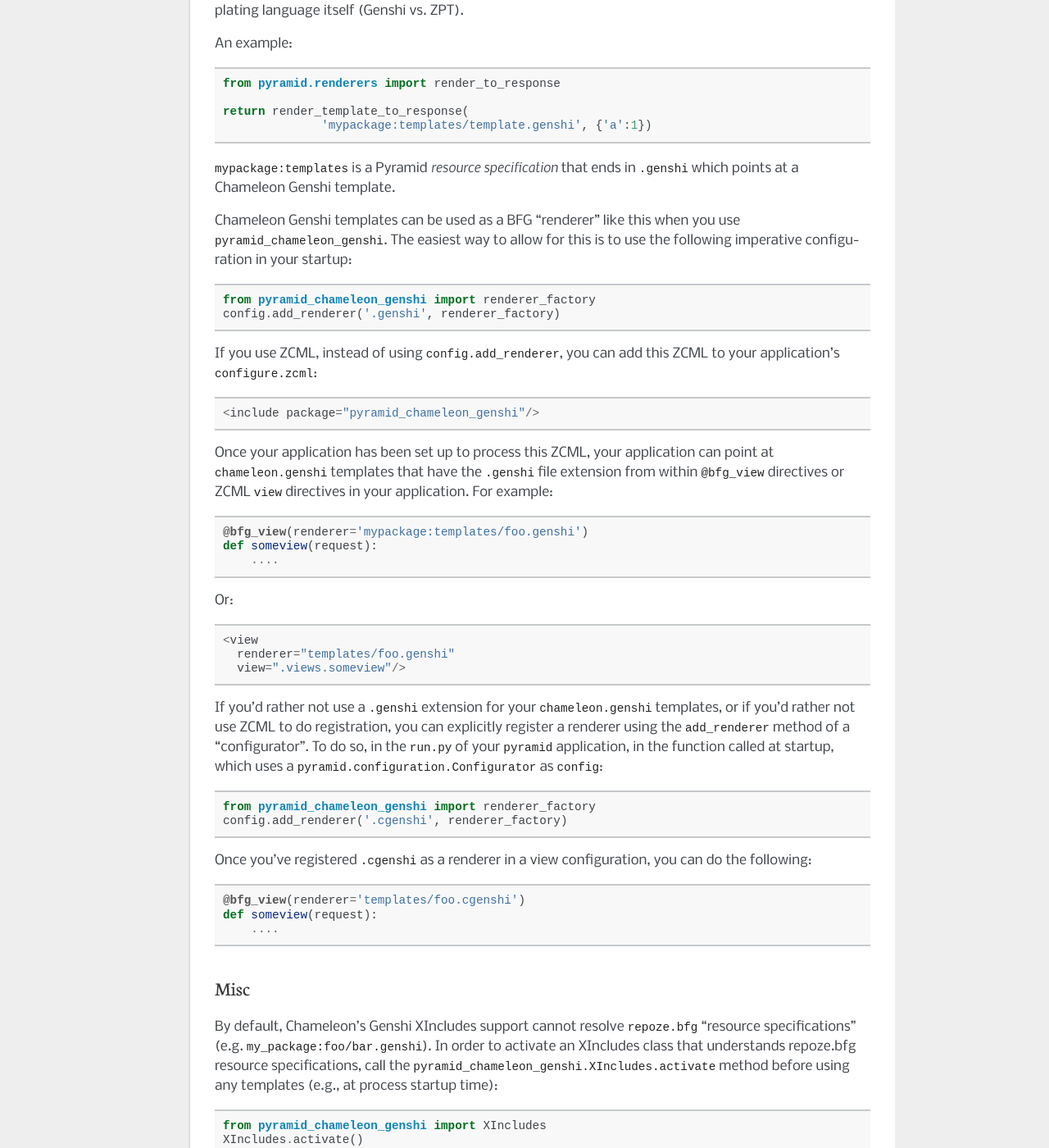
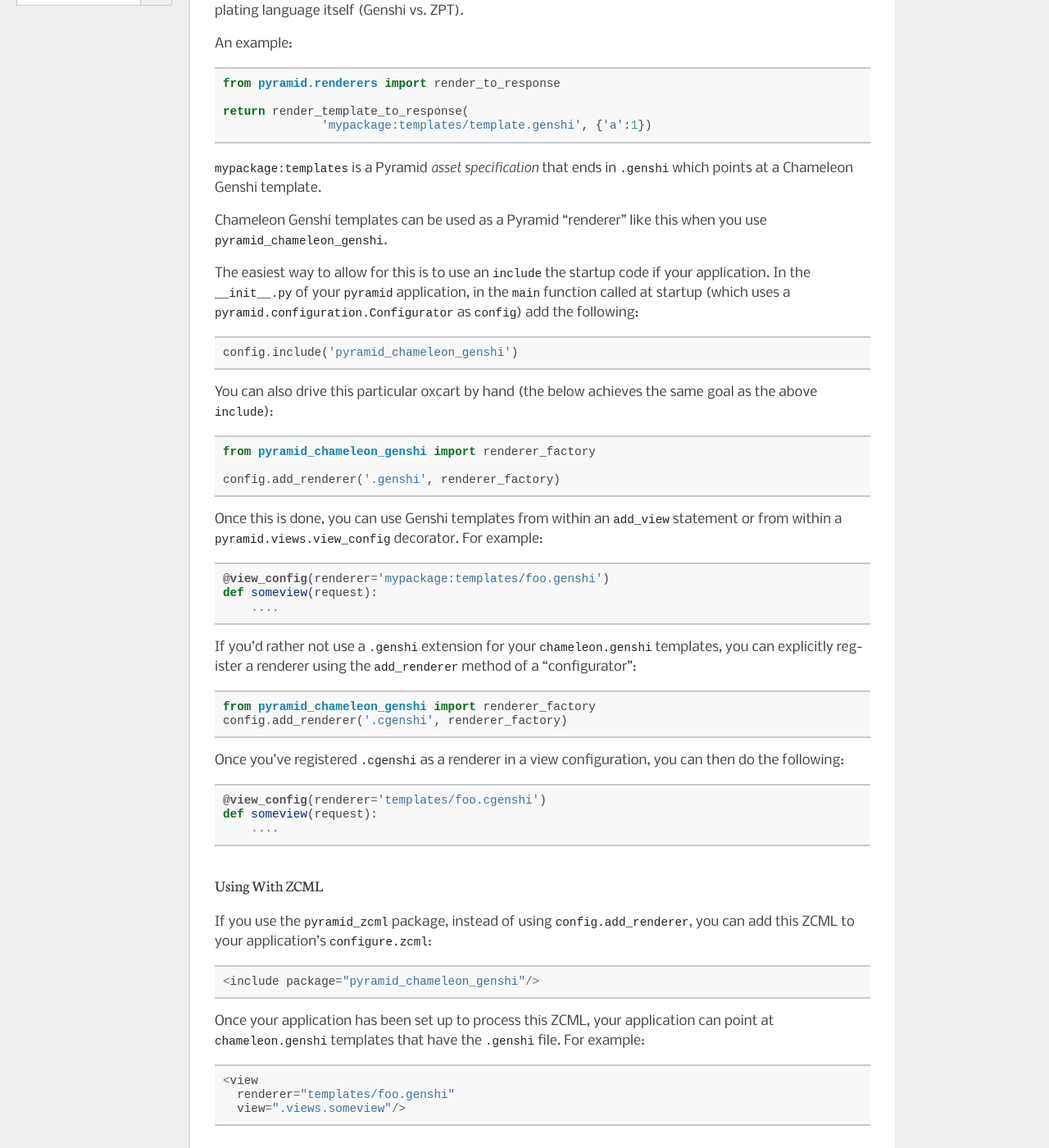
Before and after one commit to Pylons/pyramid_chameleon_genshi, a Sphinx documentation site: the page built from docs/index.rst, in a window 1280 px wide and 1400 px high, scrolled down 303 px. Shown: the whole window at 82% size. Built offline with Sphinx 7.4.7, drawn with Linux system fonts in a browser that asks for light colours; some of the changed text lies outside the part shown.

Commit message:
- Fix documentation bugs; add an ``includeme`` function so the package can be   included like others.

```diff
--- a/CHANGES.txt
+++ b/CHANGES.txt
@@ -1,5 +1,11 @@
 pyramid_chameleon_genshi
 ========================
+
+Next release
+------------
+
+- Fix documentation bugs; add an ``includeme`` function so the package can be
+  included like others.
 
 0.4 (2011-01-18)
 ----------------
--- a/docs/index.rst
+++ b/docs/index.rst
@@ -2,9 +2,9 @@
 ========================
 
 :mod:`pyramid_chameleon_genshi` provides bindings for Chameleon Genshi-style
-templating support under `Pyramid <http://docs.pylonshq.com/>`_.  See the
-`Chameleon website <http://chameleon.repoze.org>`_ for ``chameleon.genshi``
-templating language details.
+templating support under `Pyramid <http://docs.pylonsproject.org/>`_.  See
+the `Chameleon website <http://chameleon.repoze.org>`_ for
+``chameleon.genshi`` templating language details.
 
 Usage
 -----
@@ -22,62 +22,73 @@
   return render_template_to_response(
                 'mypackage:templates/template.genshi', {'a':1})
 
-``mypackage:templates`` is a Pyramid *resource specification* that ends in
+``mypackage:templates`` is a Pyramid *asset specification* that ends in
 ``.genshi`` which points at a Chameleon Genshi template.
 
-Chameleon Genshi templates can be used as a BFG "renderer" like this when you
-use ``pyramid_chameleon_genshi``.  The easiest way to allow for this is to
-use the following imperative configuration in your startup::
+Chameleon Genshi templates can be used as a Pyramid "renderer" like this when
+you use ``pyramid_chameleon_genshi``.
+
+The easiest way to allow for this is to use an ``include`` the startup code
+if your application.  In the ``__init__.py`` of your :mod:`pyramid`
+application, in the ``main`` function called at startup (which uses a
+``pyramid.configuration.Configurator`` as ``config``) add the following::
+
+  config.include('pyramid_chameleon_genshi')
+
+You can also drive this particular oxcart by hand (the below achieves the
+same goal as the above ``include``)::
 
   from pyramid_chameleon_genshi import renderer_factory
+
   config.add_renderer('.genshi', renderer_factory)
 
-If you use ZCML, instead of using ``config.add_renderer``, you can add this
-ZCML to your application's ``configure.zcml``::
+Once this is done, you can use Genshi templates from within an ``add_view``
+statement or from within a ``pyramid.views.view_config`` decorator.  For
+example::
+
+  @view_config(renderer='mypackage:templates/foo.genshi')
+  def someview(request):
+      ....
+
+If you'd rather not use a ``.genshi`` extension for your ``chameleon.genshi``
+templates, you can explicitly register a renderer using the ``add_renderer``
+method of a "configurator"::
+
+  from pyramid_chameleon_genshi import renderer_factory
+  config.add_renderer('.cgenshi', renderer_factory)
+
+Once you've registered ``.cgenshi`` as a renderer in a view configuration,
+you can then do the following::
+
+  @view_config(renderer='templates/foo.cgenshi')
+  def someview(request):
+      ....
+
+Using With ZCML
+~~~~~~~~~~~~~~~
+
+If you use the ``pyramid_zcml`` package, instead of using
+``config.add_renderer``, you can add this ZCML to your application's
+``configure.zcml``::
 
   <include package="pyramid_chameleon_genshi"/>
 
-Once your application has been set up to process this ZCML, your
-application can point at ``chameleon.genshi`` templates that have the
-``.genshi`` file extension from within ``@bfg_view`` directives or
-ZCML ``view`` directives in your application.  For example::
-
-  @bfg_view(renderer='mypackage:templates/foo.genshi')
-  def someview(request):
-      ....
-
-Or::
+Once your application has been set up to process this ZCML, your application
+can point at ``chameleon.genshi`` templates that have the ``.genshi`` file.
+For example::
 
    <view
      renderer="templates/foo.genshi"
      view=".views.someview"/>
 
-If you'd rather not use a ``.genshi`` extension for your ``chameleon.genshi``
-templates, or if you'd rather not use ZCML to do registration, you can
-explicitly register a renderer using the ``add_renderer`` method of a
-"configurator".  To do so, in the ``run.py`` of your :mod:`pyramid`
-application, in the function called at startup, which uses a
-``pyramid.configuration.Configurator`` as ``config``::
-
-  from pyramid_chameleon_genshi import renderer_factory
-  config.add_renderer('.cgenshi', renderer_factory)
-
-Once you've registered ``.cgenshi`` as a renderer in a view
-configuration, you can do the following::
-
-  @bfg_view(renderer='templates/foo.cgenshi')
-  def someview(request):
-      ....
-
 Misc
 ----
 
-By default, Chameleon's Genshi XIncludes support cannot resolve
-``repoze.bfg`` "resource specifications"
-(e.g. ``my_package:foo/bar.genshi``).  In order to activate an
-XIncludes class that understands repoze.bfg resource specifications,
-call the ``pyramid_chameleon_genshi.XIncludes.activate`` method
-before using any templates (e.g., at process startup time)::
+By default, Chameleon's Genshi XIncludes support cannot resolve Pyramid
+"asset specifications" (e.g. ``my_package:foo/bar.genshi``).  In order to
+activate an XIncludes class that understands Pyramid asset specifications,
+call the ``pyramid_chameleon_genshi.XIncludes.activate`` method before using
+any templates (e.g., at process startup time)::
 
   from pyramid_chameleon_genshi import XIncludes
   XIncludes.activate()
--- a/pyramid_chameleon_genshi/__init__.py
+++ b/pyramid_chameleon_genshi/__init__.py
@@ -155,3 +155,6 @@
     if pname is None:
         return filename
     return pkg_resources.resource_filename(pname, filename)
+
+def includeme(config):
+    config.add_renderer('.genshi', renderer_factory)
```
Also changed, not shown: 1 other file.
